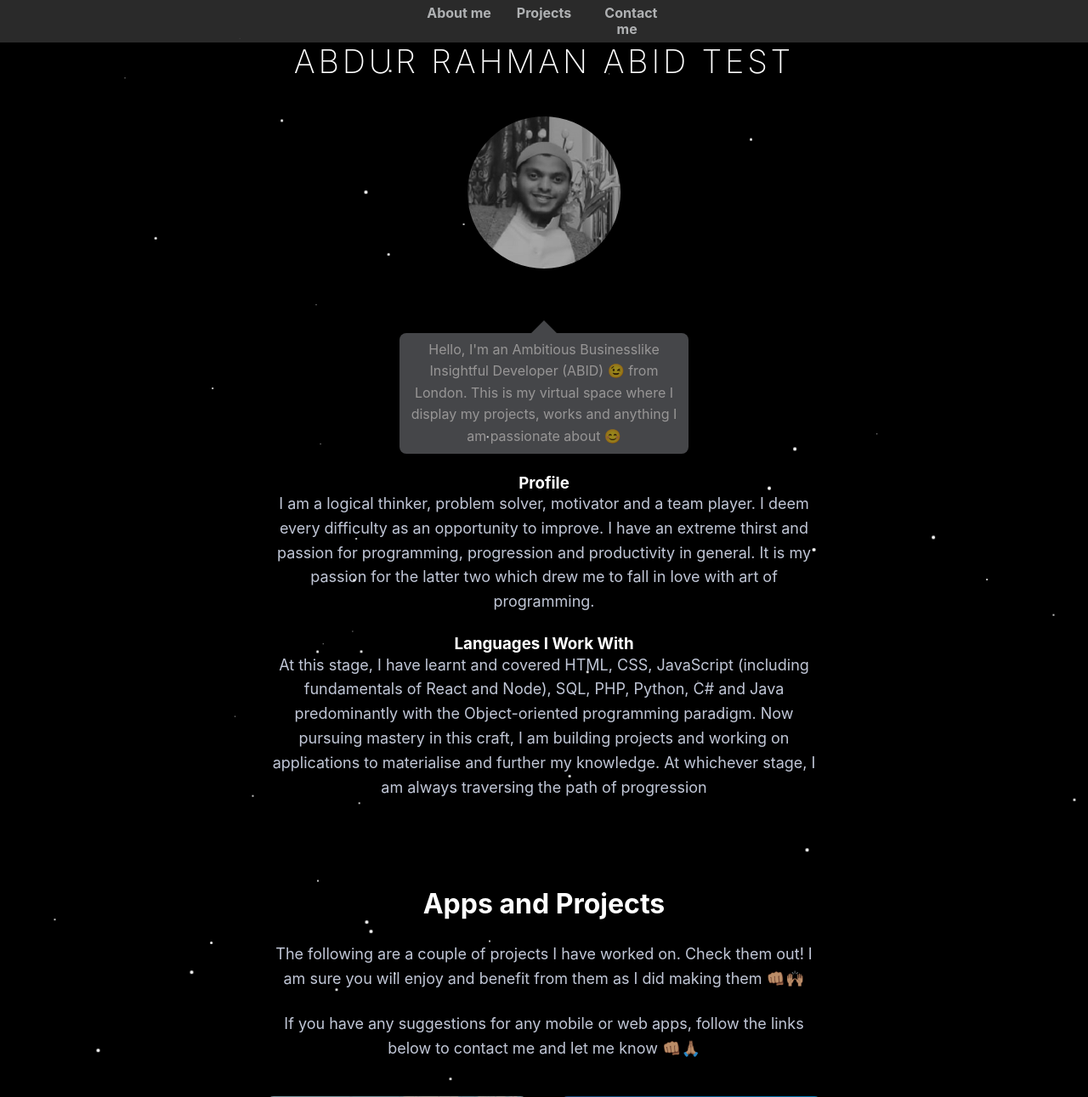
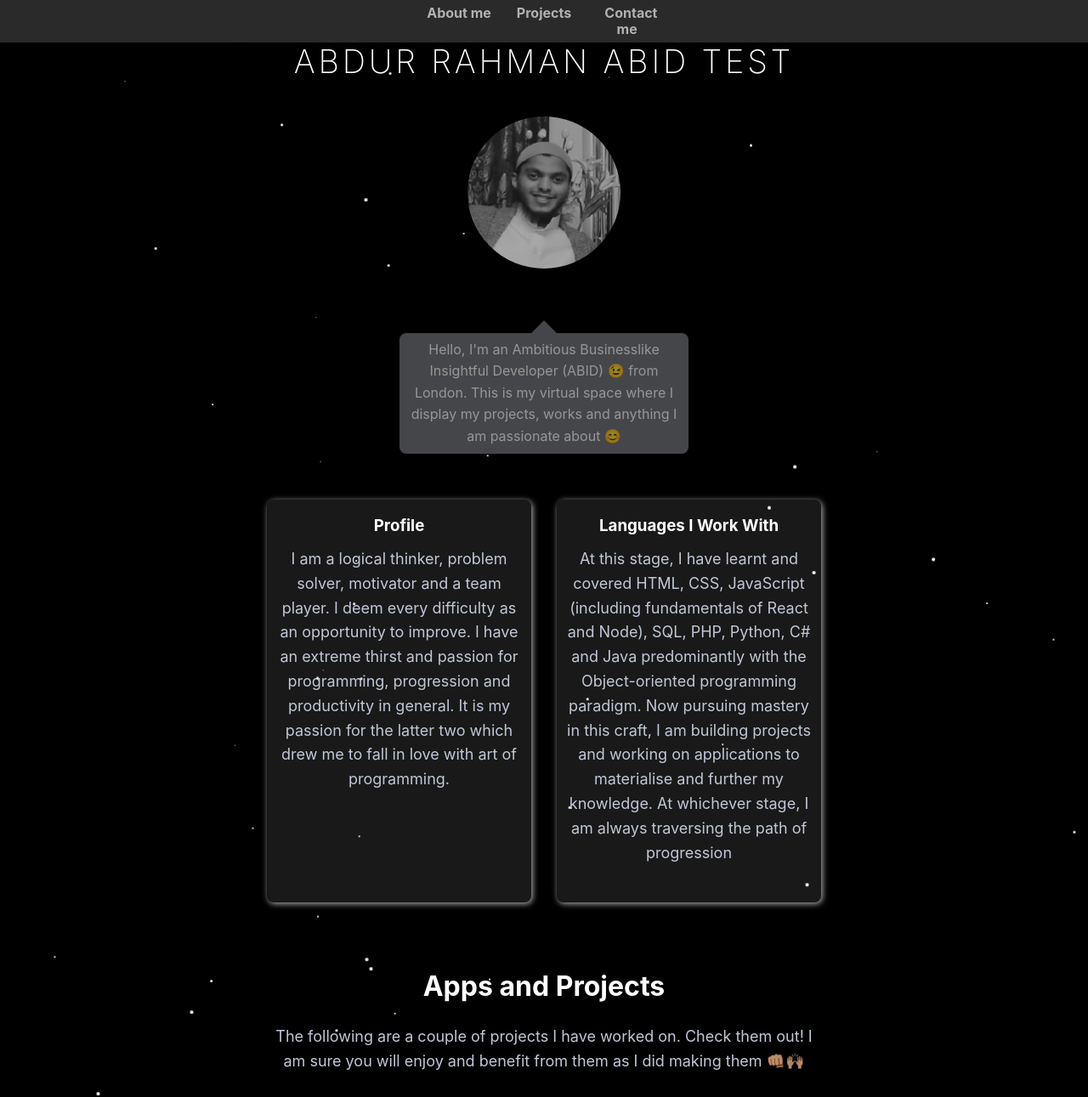
Before and after one commit to Abid-dev/portfolio, a PHP site: page / in a window 1280 px wide. Shown: the top 1291 px of the page at 85% size. Run offline with PHP 8.4, Linux system fonts and the light colour scheme; some libraries are stand-ins or nearby versions.

Commit message:
change profile info into cards

```diff
--- a/index.php
+++ b/index.php
@@ -43,30 +43,20 @@
                         <!-- Accomidating Businesslike Insightful Developers -->
                         Hello, I'm an Ambitious Businesslike Insightful Developer (ABID) 😉 from London. This is my virtual space where I display my projects, works and anything I am passionate about 😊
                     </p>
+                    <div class="glass-card-container">
+                        <div class="glass-card">
                             <h3>Profile</h3>
                             <p class="parag map__parag">
                             I am a logical thinker, problem solver, motivator and a team player. I deem every difficulty as an opportunity to improve. I have an extreme thirst and passion for programming, progression and productivity in general. It is my passion for the latter two which drew me to fall in love with art of programming.
                             </p>
+                        </div>
+                        <div class="glass-card">
                             <h3>Languages I Work With</h3>
                             <p class="parag map__parag">
                                 At this stage, I have learnt and covered HTML, CSS, JavaScript (including fundamentals of React and Node), SQL, PHP, Python, C# and Java predominantly with the Object-oriented programming paradigm. Now pursuing mastery in this craft, I am building projects and working on applications to materialise and further my knowledge. At whichever stage, I am always traversing the path of progression
                             </p>
-                    <!-- <h3>Languages I Work With</h3>
-                    <ul class="list">
-                        <li>HTML & CSS</li>
-                        <li>JavaScript
-                            <ul>
-                                <li>Node.js</li>
-                                <li>React</li>
-                            </ul>
-                        </li>
-                        <li>Python</li>
-                        <li>Java</li>
-                        <li>C#</li>
-                    </ul> -->
-                    <!-- <p class="parag map__parag">
-                    I have learnt the latter two predominantly in the object oriented programming paradigm
-                    </p> -->
+                        </div>
+                    </div>
                 </div>
             </div>
             <div id="projects" class="container page_section">
--- a/styles/styles.css
+++ b/styles/styles.css
@@ -46,6 +46,28 @@ html {
   width: 100%;
   background-color: #fff;
   animation: loader-inner 2s infinite ease-in;
+}
+
+.glass-card-container {
+  margin-top: 30px;
+  display: flex;
+  flex-direction: row;
+  gap: 30px;
+}
+
+.glass-card {
+width: 50%;
+padding: 20px 10px;
+background: rgba(63, 64, 64, 0.4);
+border-radius: 8px;
+box-shadow: 1.5px 1.5px 7px 0px rgb(255 255 255 / 70%);
+backdrop-filter: blur(2.7px);
+-webkit-backdrop-filter: blur(2.7px);
+}
+
+.glass-card h3 {
+  text-align: center;
+  margin-bottom: 15px;
 }
 
 @keyframes loader {
```
Also changed, not shown: 1 other file. Lines whose indentation alone changed are shown as unchanged.
